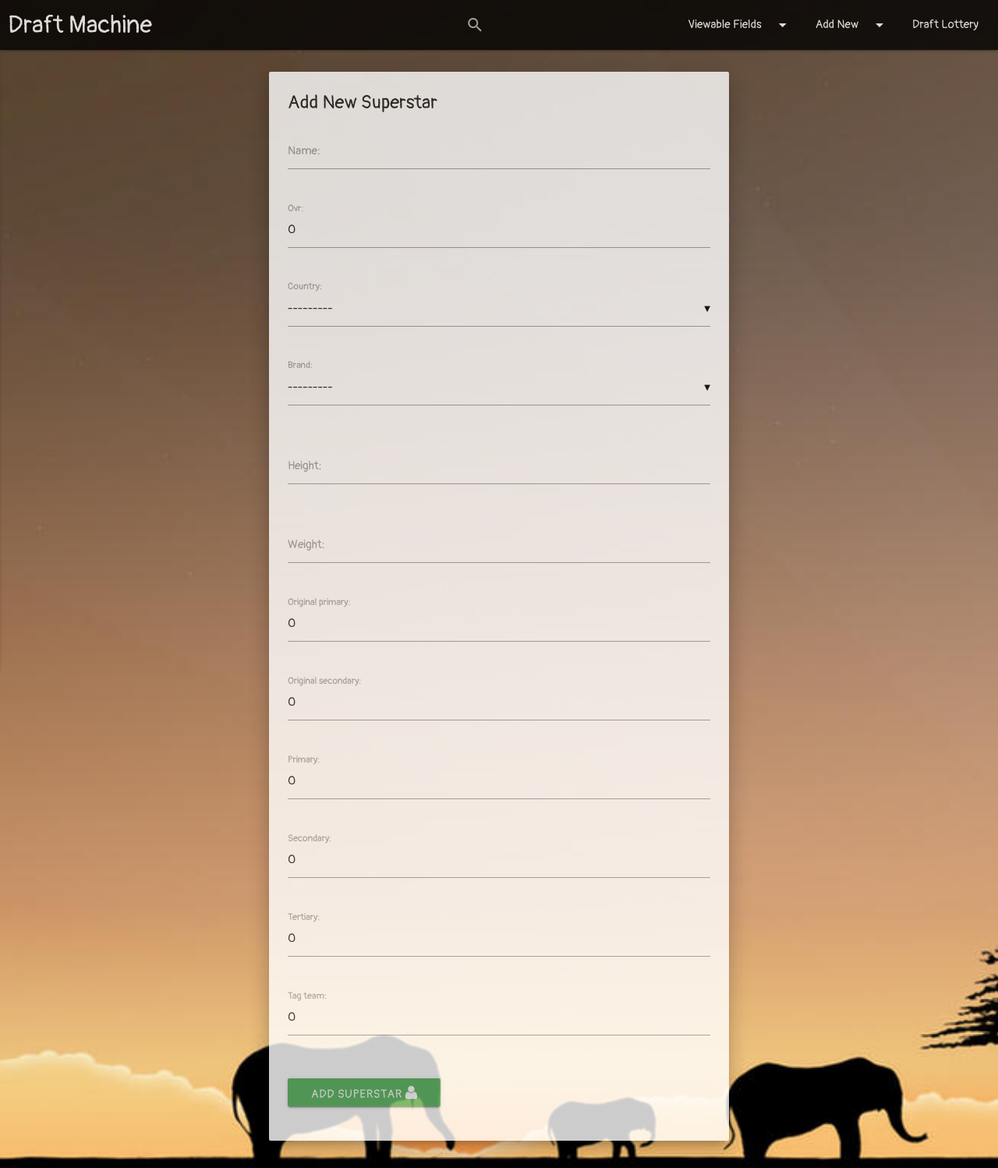
After one commit to rajat19/Drafter, a Django app: page /wwe2k16/wrestler/add/ in a window 1280 px wide. The commit adds this page. Shown: the whole page at 78% size. Run offline with Django 3.2, Linux system fonts and the light colour scheme; data that the repository does not hold is empty.

Commit message:
design changes

```diff
--- a/wwe2k16/static/wwe2k16/css/custom.css
+++ b/wwe2k16/static/wwe2k16/css/custom.css
@@ -70,13 +70,19 @@ main{
 	font-weight: bold !important;
 }
 
-/*.dropdown-content {
+.dropdown-content {
+	min-width: 40px;
 	position: inherit !important;
 	color: white !important;
-}*/
+}
 
-.dropdown-content li>a{
+.dropdown-content li>a {
 	color: white !important;
+}
+
+.dropdown-content li>a:hover{
+	color: white !important;
+	background-color: lightslategray !important;
 }
 
 .side-nav a {
@@ -122,10 +128,6 @@ main{
 	width: 100%;
 }
 
-nav {
-	margin-top: 20px;
-}
-
 nav .nav-wrapper {
 	padding-left: 10px;
 }
--- a/wwe2k16/templates/wwe2k16/base.html
+++ b/wwe2k16/templates/wwe2k16/base.html
@@ -2,7 +2,7 @@
 <html>
 <head>
 	<title>
-		{% block title %}wwe2k16 Kagaz{% endblock %}
+		{% block title %}Draft Machine{% endblock %}
 	</title>
 	{% load staticfiles %}
 	<meta name="viewport" content="width=device-width, initial-scale=1.0"/>
@@ -31,16 +31,15 @@
 		}
 	</style>
 </head>
-<body class="{% block bgimg %}a5{% endblock %}">
+<body class="{% block bgimg %}a2{% endblock %}">
 	<div class="navbar-fixed">
 		{% include 'wwe2k16/nav/submenu.html' %}
-
-		<ul class="side-nav gray darken-2" id="mobili">
+		<ul class="side-nav black darken-2" id="mobili">
 			{% include 'wwe2k16/nav/submenu.html' %}
 			{% include 'wwe2k16/nav/mobile.html' %}
 		</ul>
 
-		<nav class="gray accent-1">
+		<nav class="black accent-1">
 			<div class="nav-wrapper">
 				<a class="brand-logo">Draft Machine</a>
 				<a href="#" data-activates="mobili" class="button-collapse"><span><i class="fa fa-reorder"></i></span></a>
--- a/wwe2k16/templates/wwe2k16/brand.html
+++ b/wwe2k16/templates/wwe2k16/brand.html
@@ -7,12 +7,12 @@
 		<div class="row">
 			<div class="col s12">
 				<div class="card z-depth-5">
-					<div class="card-content blue-grey lighten-4">
+					<div class="card-content {{brand.color}} lighten-4">
 						<span class="card-title center">{{brand.name}}</span>
 						<div class="row">
 							{% for wrestler in brand.wrestler_set.all %}
 								<div class="col m4 s12 center">
-									<a href="{% url 'wwew2k16:wrestler' wrestler:id %}">
+									<a href="{% url 'wwew2k16:wrestler' wrestler.slug %}">
 										<div class="card z-depth-5">
 											<div class="card-content">
 												<span class="card-title">{{wrestler.name}}</span>
@@ -21,7 +21,7 @@
 									</a>
 								</div>
 								{% empty %}
-								<p>No wrestler for current brand</p>
+								<h4	>No wwe superstar currently in {{brand.name}} brand</h4>
 							{% endfor %}
 						</div>
 					</div>
--- a/wwe2k16/templates/wwe2k16/brands.html
+++ b/wwe2k16/templates/wwe2k16/brands.html
@@ -4,10 +4,10 @@
 	<section>
 		<div class="row">
 		{% for brand in all_brands %}
-			<div class="col m4 s12 center">
-				<a href="{% url 'wwe2k16:brand' brand.name %}" class="gray-text">
+			<div class="col m6 s12 center">
+				<a href="{% url 'wwe2k16:brand' brand.slug %}" class="gray-text">
 					<div class="card z-depth-5">
-						<div class="card-content">
+						<div class="card-content {{brand.color}} white-text">
 							<span class="card-title">{{brand.name}}</span>
 						</div>
 					</div>
--- /dev/null
+++ b/wwe2k16/templates/wwe2k16/forms/create/wrestler.html
@@ -0,0 +1,28 @@
+{% extends 'wwe2k16/base.html' %}
+{% block title %}Add New Superstar{% endblock %}
+
+{% block body %}
+	<section>
+		<div class="row">
+			<div class="col s12 m8 offset-m2">
+				<div class="card z-depth-5">
+					<div class="card-content">
+						<span class="card-title">Add New Superstar</span>
+						<form action="" method="POST" enctype="multipart/form-data">
+							{% csrf_token %}
+							{% include 'wwe2k16/forms/template.html' %}
+							{% include 'wwe2k16/forms/error.html' %}
+							<div class="row">
+						    	<div class="input-field col s12">
+						    		<button class="btn waves-effect waves-light green lighten-1" type="submit">Add Superstar
+										<span><i class="fa fa-user"></i></span>
+									</button>
+						    	</div>
+							</div>
+						</form>
+					</div>
+				</div>
+			</div>
+		</div>
+	</section>
+{% endblock %}
--- a/wwe2k16/templates/wwe2k16/nav/submenu.html
+++ b/wwe2k16/templates/wwe2k16/nav/submenu.html
@@ -1,4 +1,4 @@
-<ul class="dropdown-content gray darken-3" id="dropdown-view">
+<ul class="dropdown-content black darken-3" id="dropdown-view">
     <li><a href="{% url 'wwe2k16:brands' %}">Brands</a></li>
     <li><a href="{% url 'wwe2k16:wrestlers' %}">Wrestlers</a></li>
     <li><a href="{% url 'wwe2k16:tagteams' %}">Tag Teams</a></li>
@@ -7,7 +7,7 @@
     <li><a href="{% url 'wwe2k16:matchtypes' %}">Match Types</a></li>
 </ul>
 
-<ul class="dropdown-content gray darken-3" id="dropdown-add">
+<ul class="dropdown-content black darken-3" id="dropdown-add">
     <li><a href="{% url 'wwe2k16:brand-add' %}">Brand</a></li>
     <li><a href="{% url 'wwe2k16:wrestler-add' %}">Wrestler</a></li>
     <li><a href="{% url 'wwe2k16:tagteam-add' %}">Tag Team</a></li>
--- a/wwe2k16/templates/wwe2k16/nav/web.html
+++ b/wwe2k16/templates/wwe2k16/nav/web.html
@@ -7,6 +7,6 @@
 		</div>
 	</form>
 </li>
-<li><a href="#!" class="dropdown-button" data-activates="dropdown-view">View <i class="material-icons right">arrow_drop_down</i></a></li>
+<li><a href="#!" class="dropdown-button" data-activates="dropdown-view">Viewable Fields <i class="material-icons right">arrow_drop_down</i></a></li>
 <li><a href="#!" class="dropdown-button" data-activates="dropdown-add">Add New <i class="material-icons right">arrow_drop_down</i></a></li>
 <li><a href="">Draft Lottery</a></li>
```
